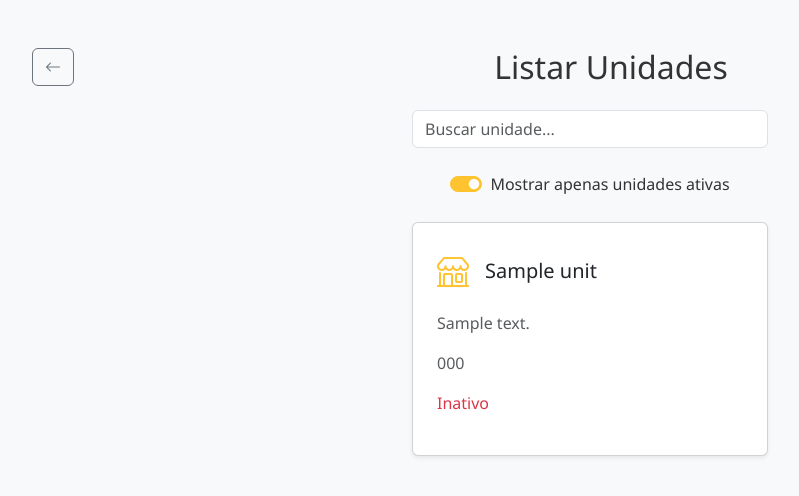
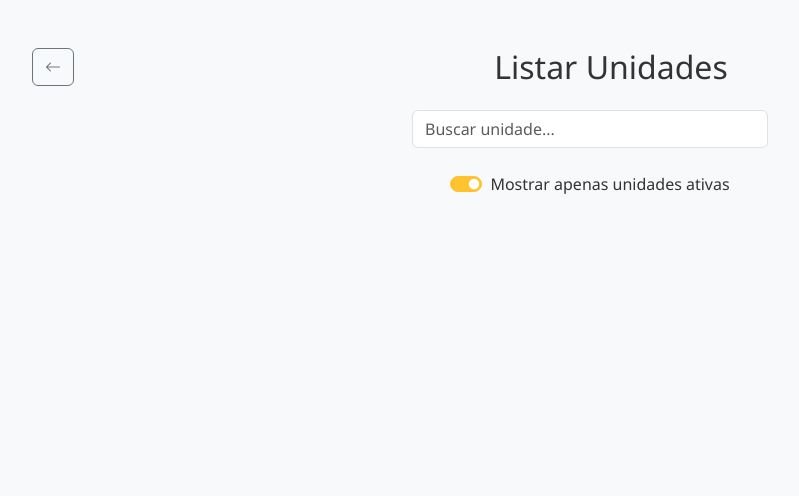
Before and after one commit to caiosazeredo/pythondobiscoito, a Python web app: template templates/admin/units_list.html in a window 1280 px wide. Shown: the top 496 px of the page, without its empty margins (50-849 px from the left). Run offline with Jinja, Linux system fonts and the light colour scheme; the template is opened without the code that fills it: most values are stand-ins (such as "Sample title", 1, 10 or a date in 2020); some libraries are stand-ins or nearby versions.

Commit message:
Bug - Toggle Lista de Unidades "Mostrar apenas unidades ativas"

```diff
--- a/templates/admin/units_list.html
+++ b/templates/admin/units_list.html
@@ -33,7 +33,7 @@
              data-name="{{ unit.name|lower }}"
              data-address="{{ unit.address|lower }}"
              data-phone="{{ unit.phone|lower }}"
-             data-active="{{ unit.is_active }}">
+             data-active="{{ 'true' if unit.is_active else 'false' }}">
             <div class="card h-100 shadow-sm">
                 <div class="card-body p-4">
                     <div class="d-flex align-items-center mb-3">
@@ -71,7 +71,7 @@
                 const name = card.dataset.name;
                 const address = card.dataset.address;
                 const phone = card.dataset.phone;
-                const isActive = card.dataset.active === 'True';
+                const isActive = card.dataset.active.toLowerCase() === 'true';
 
                 const matchesSearch = (
                     name.includes(searchTerm) ||
@@ -91,6 +91,9 @@
 
         searchInput.addEventListener('input', filterCards);
         filterActive.addEventListener('change', filterCards);
+
+        // Aplicar o filtro inicialmente
+        filterCards();
     });
 </script>
 {% endblock %}
```
